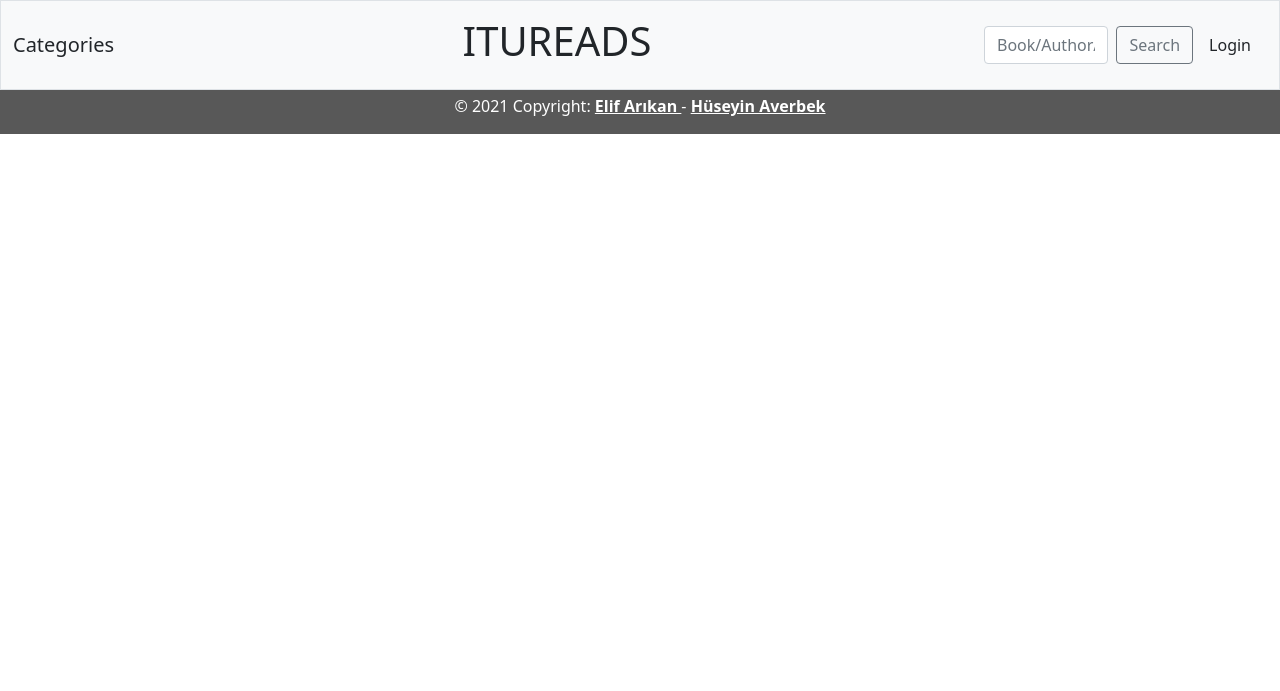
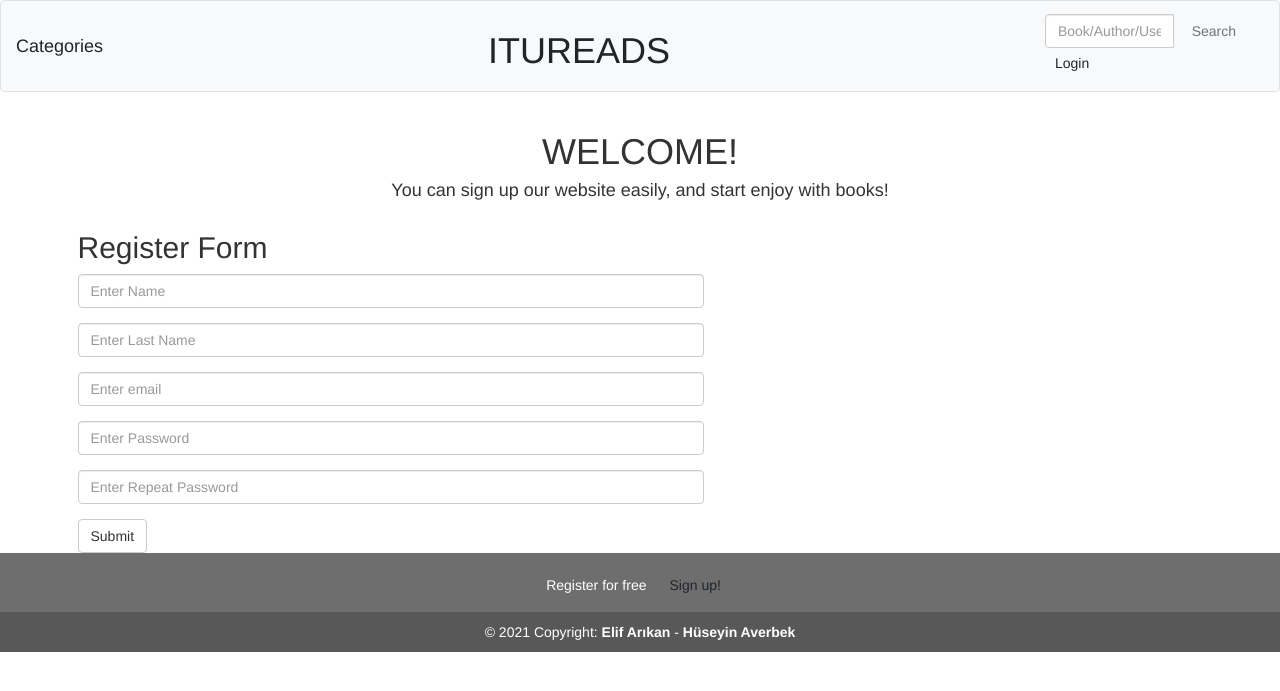
Before and after one commit to itudb2104/itudb2104, a Python web app: template templates/register.html in a window 1280 px wide. Shown: the top 691 px of the page. Run offline with Jinja, Linux system fonts and the light colour scheme; the template is opened without the code that fills it, so the values that code supplies are empty; some libraries are stand-ins or nearby versions.

Commit message:
login and register pages
login and register pages are ready for use.

```diff
--- a/templates/base.html
+++ b/templates/base.html
@@ -11,8 +11,8 @@
 </head>
 
 <body>
-    <nav class="navbar navbar-expand-lg navbar-dark bg-light border fixed-top ">
-        <div class="container-fluid">
+    <nav class="navbar navbar-expand-lg navbar-dark bg-light border flex-direction-row">
+        <div class="container-fluid ">
             <a class="navbar-brand text-dark " href="#">Categories</a>
             <button class="navbar-toggler bg-dark" type="button" data-bs-toggle="collapse"
                 data-bs-target="#navbarNavDropdown" aria-controls="navbarNavDropdown" aria-expanded="false"
--- a/templates/register.html
+++ b/templates/register.html
@@ -5,4 +5,48 @@
 
 {% block content %}
 
+<link href="//netdna.bootstrapcdn.com/bootstrap/3.0.0/css/bootstrap.min.css" rel="stylesheet" id="bootstrap-css">
+<script src="//netdna.bootstrapcdn.com/bootstrap/3.0.0/js/bootstrap.min.js"></script>
+<script src="//code.jquery.com/jquery-1.11.1.min.js"></script>
+<!------ Include the above in your HEAD tag ---------->
+
+<section class="main-container">
+    <div class="container">
+        <div class="row">
+            <div class="col-xs-12 col-sm-12 col-md-12 col-lg-12">
+            <div class="header-content text-center">
+                <h1 class="header-title">WELCOME!</h1>
+                <h4 class="header-motto">You can sign up our website easily, and start enjoy with books!</h4>
+            </div>
+        </div>
+
+        <div class="row">
+            <div class="col-md-7">
+                <div class="form-block">
+                    <h2>Register Form</h2>
+                    <div class="form">
+                    <form action="/action_page.php">
+                        <div class="form-group">
+                            <input type="text" class="form-control" placeholder="Enter Name" name="name" required>
+                        </div>
+                        <div class="form-group">
+                            <input type="text" class="form-control" placeholder="Enter Last Name" name="last-name" required>
+                        </div>
+                        <div class="form-group">
+                            <input type="email" class="form-control" placeholder="Enter email" name="email" required>
+                        </div>
+                        <div class="form-group">
+                            <input type="password" class="form-control" placeholder="Enter Password" name="password" required>
+                        </div>
+                        <div class="form-group">
+                            <input type="password" class="form-control" placeholder="Enter Repeat Password" name="repeat-password" required>
+                        </div>
+                        <button type="submit" class="btn btn-default custom-btn">Submit</button>
+                    </form>
+                </div>
+            </div>
+        </div>
+    </div>
+</section>
+
 {% endblock %}
```
Also changed, not shown: templates/login.html (+49 -0 lines).
